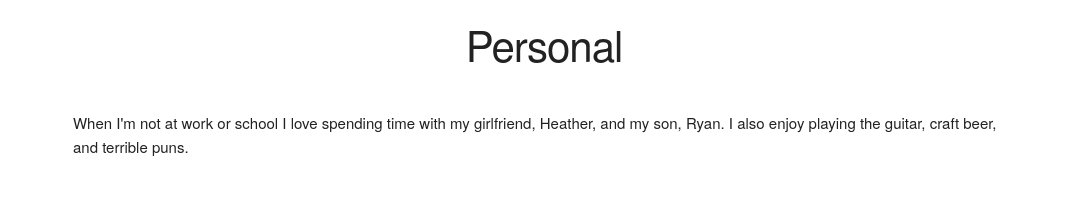
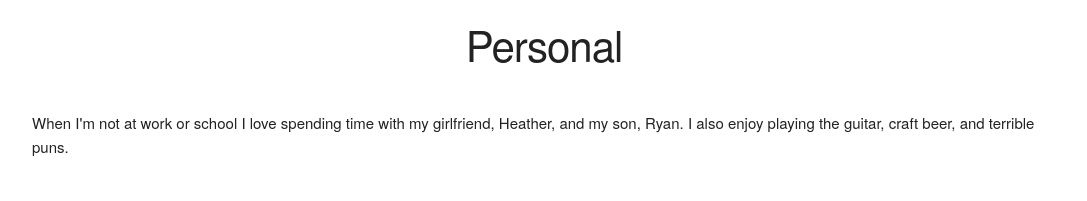
Before and after one commit to zgulde/zgulde.com, a plain HTML site: page index.html in a window 1280 px wide. Shown: the part 1149-1350 px from the top of the page, without its empty margins (96-1183 px from the left). Drawn offline with nearby package versions, Linux system fonts and the light colour scheme; grey boxes are pictures that could not be loaded.

Commit message:
fixed a spacing issue

```diff
--- a/index.html
+++ b/index.html
@@ -67,8 +67,7 @@
 			<h2>Personal</h2>
 		</div>
 		<div class="row personal">
-			<div class="one column"></div>
-			<div class="eleven columns">
+			<div class="twelve columns">
 				<p>When I'm not at work or school I love spending time with my girlfriend, Heather, and my son, Ryan. I also enjoy playing the guitar, craft beer, and terrible puns.</p>
 			</div>
 		</div>
```
